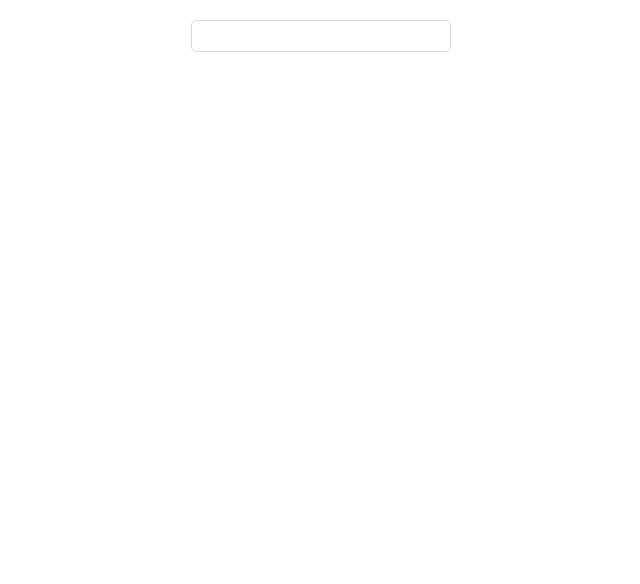
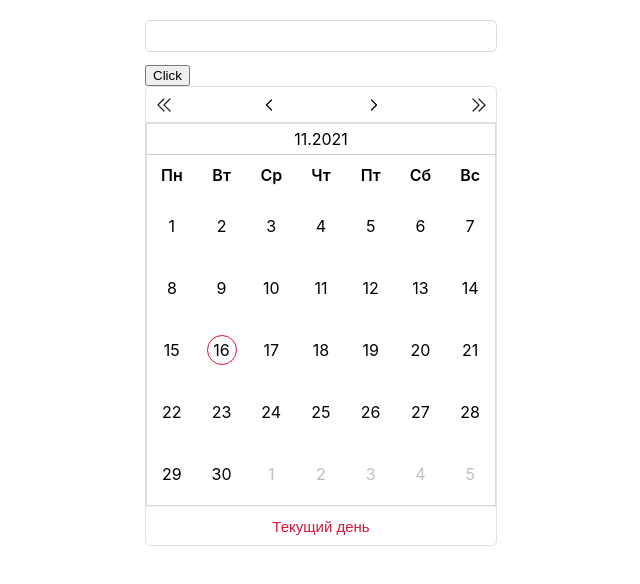
Before and after one commit to Sey-Uki/calendars, a React (Create React App) app: page / in a window 1280 px wide. Shown: the top 584 px of the page, without its empty margins (319-959 px from the left). Built offline with nearby package versions, Linux system fonts and the light colour scheme.

Commit message:
fixed multiple calendars functionality

```diff
--- a/src/component/Calendar.css
+++ b/src/component/Calendar.css
@@ -56,11 +56,11 @@
     width: 350px;
 }
 
-.calendar__body:nth-child(1){
-    border-right: 1px solid #d9d9d9;
+.calendar__body{
+    border: 1px solid #d9d9d9;
 }
 
-.calendar__body > div {
+.calendar__body__header, .calendar__body__content {
     display: grid;
     grid-template-columns: repeat(7, 1fr);
     width: 100%;
@@ -109,6 +109,9 @@
 
 .header__content {
     display: flex;
+    justify-content: center;
+    border-bottom: 1px solid #ccc;
+    padding: 5px 0;
 }
 
 .today {
--- a/src/component/Calendar.tsx
+++ b/src/component/Calendar.tsx
@@ -7,20 +7,19 @@ import { CalendarBody } from './CalendarBody/CalendarBody';
 const { DateTime } = require("luxon");
 
 interface ICalendarState {
+    day: string,
+    month: string,
+    year: string,
+
     inputVal: string,
     today: string,
     calendarCount: number,
 
-    days: Array<any>,
-    inputDay: string,
-    inputMon: string,
-    inputYear: string,
+    daysMonth: Array<any>,
     startDate: object,
 
     isInputvalid: boolean,
     showCalendar: boolean,
-
-    nextMonthNumber: number,
 };
 
 
@@ -32,55 +31,28 @@ export class Calendar extends React.Component<{}, ICalendarState> {
             inputVal: "",
             today: DateTime.now().toFormat('dd.MM.yyyy'),
 
-            days: [...Array(DateTime.local(Number(DateTime.now().toFormat('yyyy')), Number(DateTime.now().toFormat('MM')), 1).daysInMonth)].map((_, i) => {
+            daysMonth: [...Array(DateTime.local(Number(DateTime.now().toFormat('yyyy')), Number(DateTime.now().toFormat('MM')), 1).daysMonthInMonth)].map((_, i) => {
                 return DateTime.local(Number(DateTime.now().toFormat('yyyy')), Number(DateTime.now().toFormat('MM')), Number(i) + 1)
             }),
-            inputDay: DateTime.now().toFormat('d'),
-            inputMon: DateTime.now().toFormat('MM'),
-            inputYear: DateTime.now().toFormat('yyyy'),
             startDate: DateTime.local(Number(DateTime.now().toFormat('yyyy')), Number(DateTime.now().toFormat('MM')), 1),
-            // Re$$##[Diana] я использую local для того, чтобы можно было задавать произвольные даты, которые мне нужны
+
+            day: DateTime.now().toFormat('d'),
+            month: DateTime.now().toFormat('MM'),
+            year: DateTime.now().toFormat('yyyy'),
+
             isInputvalid: true,
-            showCalendar: false,
-
-            nextMonthNumber: 1,
+            showCalendar: true,
         };
-    }
-    onInputChange = (e: React.ChangeEvent<HTMLInputElement>) => {
-        const regexp = /^(0[1-9])?(1[0-9])?(2[0-9])?(3[0-1])?.(1[0-2])?(0[1-9])?.[0-9]{4}$/gm;
-        // Re$$##[Diana] тут я проверяю, соответствует ли введеная в инпут строка, что я хочу получить
-        this.setState({ inputVal: e.target.value });
-        if (regexp.test(e.target.value)) {
-            const temp = e.target.value.split('.');
-            const startDate = DateTime.local(Number(temp[2]), Number(temp[1]), 1);
-            //Re$$##[Diana] допустим тут нам нужна дата, которая указана в инпуте, поэтому я через local делаю
-            this.setState({
-                startDate,
-                inputDay: temp[0],
-                inputMon: temp[1],
-                inputYear: temp[2],
-                days: [...Array(startDate.daysInMonth)].map((_, i) => {
-                    return DateTime.local(Number(temp[2]), Number(temp[1]), Number(i) + 1)
-                }),
-                isInputvalid: true,
-                inputVal: e.target.value
-            }
-            )
-        } else {
-            this.setState({
-                isInputvalid: false //Re$$##[Diana] если нет, то ввывожу предупреждение
-            })
-        }
     }
 
     onPrevYear = () => {
         if (this.state.inputVal || this.state.today) {
-            const startDate = DateTime.local(Number(this.state.inputYear) - 1, Number(this.state.inputMon), 1);
+            const startDate = DateTime.local(Number(this.state.year) - 1, Number(this.state.month), 1);
             this.setState({
                 startDate,
-                inputYear: String(Number(this.state.inputYear) - 1),
-                days: [...Array(startDate.daysInMonth)].map((_, i) => {
-                    return DateTime.local(Number(this.state.inputYear) - 1, Number(this.state.inputMon), Number(i) + 1)
+                year: String(Number(this.state.year) - 1),
+                daysMonth: [...Array(startDate.daysMonthInMonth)].map((_, i) => {
+                    return DateTime.local(Number(this.state.year) - 1, Number(this.state.month), Number(i) + 1)
                 }),
             })
         }
@@ -88,12 +60,12 @@ export class Calendar extends React.Component<{}, ICalendarState> {
 
     onNextYear = () => {
         if (this.state.inputVal || this.state.today) {
-            const startDate = DateTime.local(Number(this.state.inputYear) + 1, Number(this.state.inputMon), 1);
+            const startDate = DateTime.local(Number(this.state.year) + 1, Number(this.state.month), 1);
             this.setState({
                 startDate,
-                inputYear: String(Number(this.state.inputYear) + 1),
-                days: [...Array(startDate.daysInMonth)].map((_, i) => {
-                    return DateTime.local(Number(this.state.inputYear) + 1, Number(this.state.inputMon), Number(i) + 1)
+                year: String(Number(this.state.year) + 1),
+                daysMonth: [...Array(startDate.daysMonthInMonth)].map((_, i) => {
+                    return DateTime.local(Number(this.state.year) + 1, Number(this.state.month), Number(i) + 1)
                 }),
             })
         }
@@ -102,24 +74,24 @@ export class Calendar extends React.Component<{}, ICalendarState> {
     onPrevMon = () => {
         if (this.state.inputVal || this.state.today) {
 
-            if (+this.state.inputMon > 1) {
-                const startDate = DateTime.local(Number(this.state.inputYear), Number(this.state.inputMon) - 1, 1);
+            if (+this.state.month > 1) {
+                const startDate = DateTime.local(Number(this.state.year), Number(this.state.month) - 1, 1);
                 this.setState({
                     startDate,
-                    inputMon: String(Number(this.state.inputMon) - 1),
-                    days: [...Array(startDate.daysInMonth)].map((_, i) => {
-                        return (DateTime.local(Number(this.state.inputYear), Number(this.state.inputMon) - 1, Number(i) + 1))
+                    month: String(Number(this.state.month) - 1),
+                    daysMonth: [...Array(startDate.daysMonthInMonth)].map((_, i) => {
+                        return (DateTime.local(Number(this.state.year), Number(this.state.month) - 1, Number(i) + 1))
                     }),
                 }
                 )
-            } else if (+this.state.inputMon === 1) {
-                const startDate = DateTime.local(Number(this.state.inputYear) - 1, 12, 1);
+            } else if (+this.state.month === 1) {
+                const startDate = DateTime.local(Number(this.state.year) - 1, 12, 1);
                 this.setState({
                     startDate,
-                    inputMon: "12",
-                    inputYear: String(Number(this.state.inputYear) - 1),
-                    days: [...Array(startDate.daysInMonth)].map((_, i) => {
-                        return (DateTime.local(Number(this.state.inputYear) - 1, 12, Number(i) + 1))
+                    month: "12",
+                    year: String(Number(this.state.year) - 1),
+                    daysMonth: [...Array(startDate.daysMonthInMonth)].map((_, i) => {
+                        return (DateTime.local(Number(this.state.year) - 1, 12, Number(i) + 1))
                     }),
                 }
                 )
@@ -129,25 +101,25 @@ export class Calendar extends React.Component<{}, ICalendarState> {
 
     onNextMon = () => {
         if (this.state.inputVal || this.state.today) {
-            if (+this.state.inputMon < 12) {
-                const startDate = DateTime.local(Number(this.state.inputYear), Number(this.state.inputMon) + 1, 1);
+            if (+this.state.month < 12) {
+                const startDate = DateTime.local(Number(this.state.year), Number(this.state.month) + 1, 1);
                 this.setState({
                     startDate,
-                    inputMon: String(Number(this.state.inputMon) + 1),
-                    days: [...Array(startDate.daysInMonth)].map((_, i) => {
-                        return (DateTime.local(Number(this.state.inputYear), Number(this.state.inputMon) + 1, Number(i) + 1))
+                    month: String(Number(this.state.month) + 1),
+                    daysMonth: [...Array(startDate.daysMonthInMonth)].map((_, i) => {
+                        return (DateTime.local(Number(this.state.year), Number(this.state.month) + 1, Number(i) + 1))
                     }),
                 }
                 )
 
-            } else if (+this.state.inputMon === 12) {
-                const startDate = DateTime.local((Number(this.state.inputYear) + 1), 1, 1);
+            } else if (+this.state.month === 12) {
+                const startDate = DateTime.local((Number(this.state.year) + 1), 1, 1);
                 this.setState({
                     startDate,
-                    inputMon: "1",
-                    inputYear: String(Number(this.state.inputYear) + 1),
-                    days: [...Array(startDate.daysInMonth)].map((_, i) => {
-                        return DateTime.local((Number(this.state.inputYear) + 1), 1, Number(i) + 1)
+                    month: "1",
+                    year: String(Number(this.state.year) + 1),
+                    daysMonth: [...Array(startDate.daysMonthInMonth)].map((_, i) => {
+                        return DateTime.local((Number(this.state.year) + 1), 1, Number(i) + 1)
                     }),
                 }
                 )
@@ -158,20 +130,10 @@ export class Calendar extends React.Component<{}, ICalendarState> {
 
     onDay = (date: string) => {
         const day = date.split('.')[0];
-        const month = date.split('.')[1];
-        if (!day.split('')[1]) {
         this.setState({
-                inputDay: 0 + day,
-                inputMon: month,
-                inputVal: 0 + date
-            })
-        } else {
-            this.setState({
-                inputDay: day,
-                inputMon: month,
+            day: day,
             inputVal: date
         })
-        }
     }
 
     onToday = () => {
@@ -179,12 +141,12 @@ export class Calendar extends React.Component<{}, ICalendarState> {
         this.setState({
             inputVal: today,
             startDate: DateTime.local(Number(DateTime.now().toFormat('yyyy')), Number(DateTime.now().toFormat('MM')), 1),
-            days: [...Array(DateTime.local(Number(DateTime.now().toFormat('yyyy')), Number(DateTime.now().toFormat('MM')), 1).daysInMonth)].map((_, i) => {
+            daysMonth: [...Array(DateTime.local(Number(DateTime.now().toFormat('yyyy')), Number(DateTime.now().toFormat('MM')), 1).daysMonthInMonth)].map((_, i) => {
                 return DateTime.local(Number(DateTime.now().toFormat('yyyy')), Number(DateTime.now().toFormat('MM')), Number(i) + 1)
             }),
-            inputDay: DateTime.now().toFormat('d'),
-            inputMon: DateTime.now().toFormat('MM'),
-            inputYear: DateTime.now().toFormat('yyyy'),
+            day: DateTime.now().toFormat('d'),
+            month: DateTime.now().toFormat('MM'),
+            year: DateTime.now().toFormat('yyyy'),
         })
     }
 
@@ -198,63 +160,19 @@ export class Calendar extends React.Component<{}, ICalendarState> {
     }
 
     render() {
-        let daysNew: Array<number>;
-        const firstDays: Array<number> = [];
-        const lastDays: Array<number> = [];
-        let prevMonDays;
-
-        if (+this.state.inputMon === 1) {
-            prevMonDays = DateTime.local(Number(this.state.inputYear) + 1, 1, 1).daysInMonth;
-        } else {
-            prevMonDays = DateTime.local(Number(this.state.inputYear), Number(this.state.inputMon) - 1, 1).daysInMonth;
-        }
-
-        for (let i = this.state.days[0].weekday - 2; i >= 0; i--) {
-            firstDays.push(prevMonDays - i);
-        }
-        daysNew = firstDays.concat(this.state.days);
-
-        if (this.state.days[this.state.days.length - 1].weekday < 7) {
-            for (let i = 1; i <= 7 - this.state.days[this.state.days.length - 1].weekday; i++) {
-                lastDays.push(i)
-            }
-            daysNew = daysNew.concat(lastDays)
-        }
         return (
             <>
-                {this.state.showCalendar && (
-                    <div className="overlay" onClick={this.onHideCalendar}></div>
-                )}
                 <div className="content">
-                    {
-                        !this.state.isInputvalid && <p className="error">Введите дату правильно - в формате ДД.ММ.ГГГГ</p>
-                    }
                     <div className="calendarComponent">
                         <div className="calendar__input">
                             <input
                                 value={this.state.inputVal}
-                                onChange={this.onInputChange}
-                                onFocus={() => this.setState({
-                                    showCalendar: true,
-                                })}
+                                onChange={() => {}}
                             />
                         </div>
-
-                        {this.state.showCalendar ?
-                            (<>
                         <button onClick={() => {
-                                    this.setState((state): any => {
-                                        if (state.nextMonthNumber > 12) {
-                                            return {
-                                                calendarCount: state.calendarCount + 1,
-                                                nextMonthNumber: 2,
-                                            }
-                                        }
-
-                                        return {
-                                            calendarCount: state.calendarCount + 1,
-                                            nextMonthNumber: +state.inputMon + state.calendarCount
-                                        }
+                            this.setState({
+                                calendarCount: this.state.calendarCount + 1,
                             })
                         }}>Click</button>
                         <div className="calendar">
@@ -265,10 +183,6 @@ export class Calendar extends React.Component<{}, ICalendarState> {
                                 <button onClick={this.onPrevMon}>
                                     <img src={monImg} className="prev" alt="prev month" />
                                 </button>
-                                        <div className="header__content">
-                                            <div className="header__mon">{this.state.inputMon}.</div>
-                                            <div className="header__yer">{this.state.inputYear}</div>
-                                        </div>
                                 <button onClick={this.onNextMon}>
                                     <img src={monImg} className="next" alt="next month" />
                                 </button>
@@ -281,15 +195,13 @@ export class Calendar extends React.Component<{}, ICalendarState> {
                                     [...Array(this.state.calendarCount).keys()].map(item => {
                                         return (
                                             <CalendarBody
-                                                        nextMonthNumber={this.state.nextMonthNumber}
                                                 key={item + 1}
                                                 calendarCount={item}
-                                                        inputDay={this.state.inputDay}
-                                                        inputMon={this.state.inputMon}
-                                                        inputYear={this.state.inputYear}
+                                                day={this.state.day}
+                                                month={String(+this.state.month + item)}
+                                                year={this.state.year}
                                                 onDay={this.onDay}
                                                 inputVal={this.state.inputVal}
-                                                        daysNew={daysNew}
                                             />
                                         )
                                     })
@@ -299,9 +211,6 @@ export class Calendar extends React.Component<{}, ICalendarState> {
                                 <button className="calendar__today" onClick={() => this.onToday()}>Текущий день</button>
                             </div>
                         </div>
-                            </>
-                            ) : null
-                        }
                     </div>
                 </div>
             </>
--- a/src/component/CalendarBody/CalendarBody.tsx
+++ b/src/component/CalendarBody/CalendarBody.tsx
@@ -3,64 +3,46 @@ import { week } from "../../assets/shared/projectData";
 
 interface ICalendarProps {
     inputVal: string,
-    inputDay: string,
-    inputMon: string,
-    inputYear: string,
+    day: string,
+    month: string,
+    year: string,
     onDay: Function,
     calendarCount: number,
-    daysNew: Array<number>,
-    nextMonthNumber: number,
 };
-
-interface ICalendarState {
-    myDays: Array<number>
-}
 
 const { DateTime } = require("luxon");
 
-export class CalendarBody extends React.Component<ICalendarProps, ICalendarState>  {
-
-    constructor(props: ICalendarProps) {
-    super(props);
-    this.state = {
-        myDays: [...this.props.daysNew],
-    };
-    }
+export class CalendarBody extends React.Component<ICalendarProps, {}>  {
 
     render() {
 
-        const { inputVal, inputDay, inputMon, inputYear, onDay, nextMonthNumber } = this.props;
+        const { inputVal, day, month, year, onDay, calendarCount } = this.props;
+        let monthNew: string;
+        let yearNew: string;
 
-        let days = [];
 
-        if (nextMonthNumber < 12) {
-            const startDate = DateTime.local(Number(inputYear), Number(inputMon) + 1, 1);
+        if (+month >= 13) {
+            monthNew = String(calendarCount);
+            yearNew = String(+year + 1);
+        } else {
+            monthNew = month;
+            yearNew = year;
+        }
 
-            days = [...Array(startDate.daysInMonth)].map((_, i) => {
-                return (DateTime.local(Number(inputYear), Number(inputMon) + 1, Number(i) + 1))
-            })
-
-        } else if (nextMonthNumber === 12) {
-            const startDate = DateTime.local((Number(inputYear)), Number(inputMon), 1);
-            days = [...Array(startDate.daysInMonth)].map((_, i) => {
-                return (DateTime.local(Number(inputYear), Number(inputMon), Number(i) + 1))
-            })
-        }
-        else if (nextMonthNumber > 12) {
-            days = [...Array(DateTime.local(Number(DateTime.now().toFormat('yyyy'))+1, 1, 1).daysInMonth)].map((_, i) => {
-                return DateTime.local(Number(DateTime.now().toFormat('yyyy'))+1, 1, Number(i) + 1)
-            });
-        }
+        const startDate = DateTime.local((Number(yearNew)), Number(monthNew), 1);
+        let days = [...Array(startDate.daysInMonth)].map((_, i) => {
+            return (DateTime.local(Number(yearNew), Number(monthNew), Number(i) + 1))
+        });
 
         let daysNew: Array<number>;
         const firstDays: Array<number> = [];
         const lastDays: Array<number> = [];
         let prevMonDays;
 
-        if (+inputMon === 1) {
-            prevMonDays = DateTime.local(Number(inputYear) + 1, 1, 1).daysInMonth;
+        if (+monthNew === 1) {
+            prevMonDays = DateTime.local(Number(yearNew) + 1, 1, 1).daysInMonth;
         } else {
-            prevMonDays = DateTime.local(Number(inputYear), Number(inputMon) - 1, 1).daysInMonth;
+            prevMonDays = DateTime.local(Number(yearNew), Number(monthNew) - 1, 1).daysInMonth;
         }
 
         for (let i = days[0].weekday - 2; i >= 0; i--) {
@@ -77,10 +59,14 @@ export class CalendarBody extends React.Component<ICalendarProps, ICalendarState
 
         return (
             <div className="calendar__body">
+                <div className="header__content">
+                    <div className="header__mon">{monthNew}.</div>
+                    <div className="header__yer">{yearNew}</div>
+                </div>
                 <div className="calendar__body__header">
                     {
                         week.map((w) => {
-                            return  <div>{w.dayName}</div>
+                            return <div key={w.id}>{w.dayName}</div>
                         })
                     }
                 </div>
@@ -88,21 +74,20 @@ export class CalendarBody extends React.Component<ICalendarProps, ICalendarState
                     {daysNew.map((d: number | any) => {
 
                         if (typeof d === 'object') {
-                            if (d.day === +inputDay
-
-                                && (inputVal.split('.')[1] === inputMon
-                                    && (inputVal.split('.')[2] === inputYear))) {
-                                return (<p key={d} className="picked calendar__day" onClick={() => onDay(d.toFormat('d.MM.yyyy'))}>{
+                            if (d.day === +day
+                                && (inputVal.split('.')[1] === monthNew)
+                                && (inputVal.split('.')[2] === yearNew)) {
+                                return (<p key={d} className="picked calendar__day" onClick={() => onDay(d.toFormat('d.M.yyyy'))}>{
                                     <span>{d.day}</span>
                                 }</p>)
                             } else if (d.day === +DateTime.now().toFormat('d')
-                                && inputMon === DateTime.now().toFormat('MM')
-                                && inputYear === DateTime.now().toFormat('yyyy')) {
-                                return (<p key={d} className="today calendar__day" onClick={() => onDay(d.toFormat('d.MM.yyyy'))}>{
+                                && monthNew === DateTime.now().toFormat('MM')
+                                && year === DateTime.now().toFormat('yyyy')) {
+                                return (<p key={d} className="today calendar__day" onClick={() => onDay(d.toFormat('d.M.yyyy'))}>{
                                     <span>{d.day}</span>
                                 }</p>)
                             } else {
-                                return (<p key={d} className="calendar__day" onClick={() => onDay(d.toFormat('d.MM.yyyy'))}>{
+                                return (<p key={d} className="calendar__day" onClick={() => onDay(d.toFormat('d.M.yyyy'))}>{
                                     <span>{d.day}</span>
                                 }</p>)
                             }
```
Lines whose indentation alone changed are shown as unchanged.
